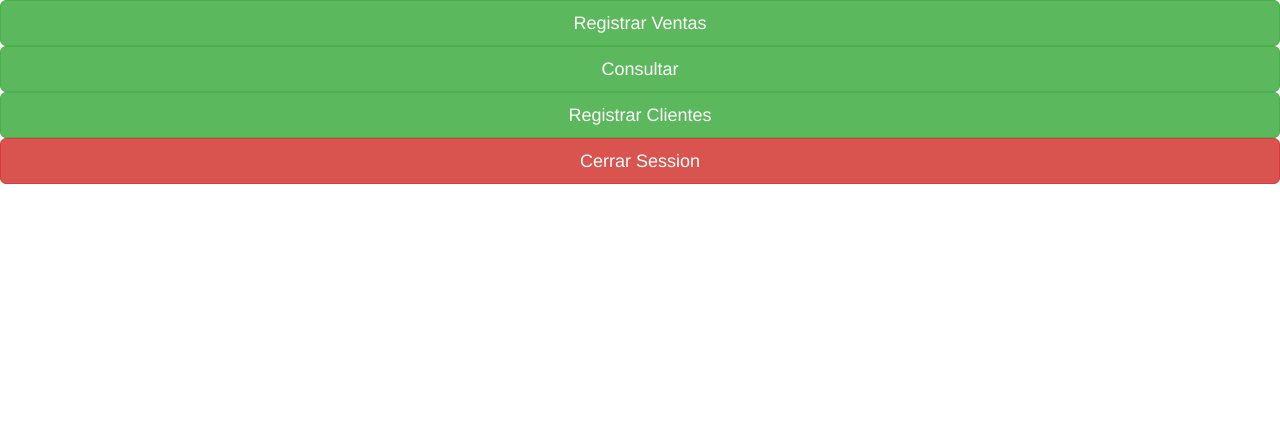
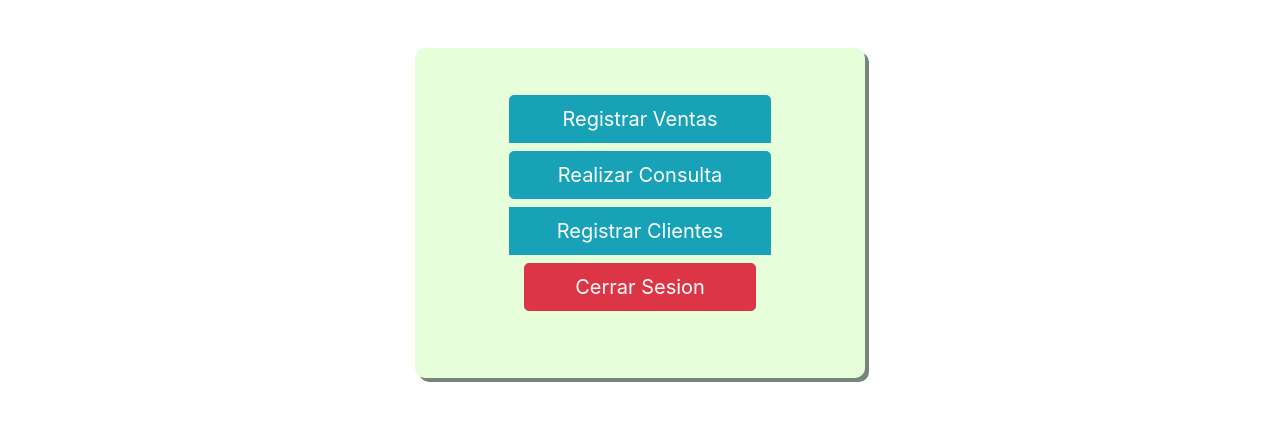
Before and after one commit to danielsmr/ingesoft3, a Django app: page /Cajero in a window 1280 px wide. Shown: the top 421 px of the page. Run offline with Django 3.2, Linux system fonts and the light colour scheme; some libraries are stand-ins or nearby versions.

Commit message:
Add files via upload

```diff
--- a/facturacion/polls/template/cajero.html
+++ b/facturacion/polls/template/cajero.html
@@ -1,41 +1,48 @@
 <!doctype html>
 <html lang="ES">
   <head>
+    <!-- Required meta tags -->
     <meta charset="utf-8">
     <meta name="viewport" content="width=device-width, initial-scale=1, shrink-to-fit=no">
     <meta name="description" content="">
     <meta name="author" content="">
+    <meta http-equiv="X-UA-Compatible" content="ie=edge">
 
     <title>Facturacion | {% block head_title %} Inicio {% endblock %}</title>
 
-    <!-- Bootstrap core CSS -->
+    <!-- Bootstrap CSS -->
+    <link rel="stylesheet" type="text/css" href="css/bootstrap.css">
 
-
-    <link rel="stylesheet" href="https://maxcdn.bootstrapcdn.com/bootstrap/3.3.7/css/bootstrap.min.css" integrity="sha384-BVYiiSIFeK1dGmJRAkycuHAHRg32OmUcww7on3RYdg4Va+PmSTsz/K68vbdEjh4u" crossorigin="anonymous">
-  <!-- Optional theme -->
-
+    <!-- Cajero CSS -->
+    <link rel="stylesheet" type="text/css" href="css/cajero.css">
 
     <!-- Custom styles for this template -->
   </head>
+  <!--*********************Inicia el contenido***********************************************************-->
+   <body>
 
-   <body class="body">
+      <div class="container">
+         <div class="row justify-content-md-center">
+            <div class="col-sm-8 ">
+                <div class="jumbotron text-md-center pt-4 pb-4 pl-1 pr-1 mt-5 " id="boxmenu">
+                    <div class="btn btn-group-vertical">
+                        <button type="submit" class="btn btn-lg btn btn-info mt-3 mb-1 ">Registrar Ventas</button>
+                        <a href="{% url 'Consulta' %}"><button class="btn btn-lg btn btn-info mt-1 mb-1  pl-5 pr-5" type="submit">Realizar Consulta</button></a>
+                        <button type="submit" class="btn btn-lg btn-info mt-1 mb-1 ">Registrar Clientes</button>
+                        <div class="col">
+                            <a href="{% url 'Adios' %}"><button class="btn btn-lg btn-danger mt-1" type="submit">Cerrar Sesion</button></a>
+                        </div>
+                </div>
+            </div>
+         </div>
+      </div>
 
 
-      <button class="btn btn-lg btn-success btn-block" type="submit">Registrar Ventas</button>
-      <a href="{% url 'Consulta' %}"><button class="btn btn-lg btn-success btn-block" type="submit">Consultar</button></a>
-      <button class="btn btn-lg btn-success btn-block" type="submit">Registrar Clientes</button>
-      <a href="{% url 'Adios' %}"><button class="btn btn-lg btn-danger btn-block" type="submit">Cerrar Session</button></a>
-
-
-
-
-
-    <script src="https://code.jquery.com/jquery-3.2.1.min.js"></script>
-    <script src="https://cdnjs.cloudflare.com/ajax/libs/popper.js/1.14.3/umd/popper.min.js" integrity="sha384-ZMP7rVo3mIykV+2+9J3UJ46jBk0WLaUAdn689aCwoqbBJiSnjAK/l8WvCWPIPm49" crossorigin="anonymous"></script>
-    <script src="https://stackpath.bootstrapcdn.com/bootstrap/4.1.2/js/bootstrap.min.js" integrity="sha384-o+RDsa0aLu++PJvFqy8fFScvbHFLtbvScb8AjopnFD+iEQ7wo/CG0xlczd+2O/em" crossorigin="anonymous"></script>
-
-
-
-
+<!--*********************Finaliza el contenido***********************************************************-->
+    <!-- Optional JavaScript -->
+    <!-- jQuery first, then Popper.js, then Bootstrap JS -->
+    <script src="js/jquery-3.3.1.slim.min.js"></script>
+    <script src="js/popper.min.js"></script>
+    <script src="js/bootstrap.min.js" ></script>
   </body>
 </html>
```
